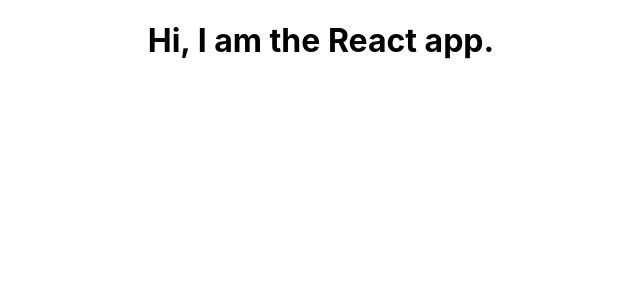
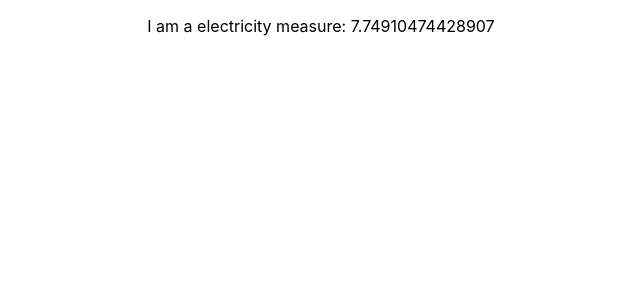
Before and after one commit to zael13/learning_react, a React (Create React App) app: page / in a window 1280 px wide. Shown: the top 300 px of the page, without its empty margins (319-959 px from the left). Built offline with nearby package versions, Linux system fonts and the light colour scheme; the HTML template or start-up script is replaced by a standard one.

Commit message:
add measure component

```diff
--- a/src/App.js
+++ b/src/App.js
@@ -1,11 +1,12 @@
 import { Component } from 'react';
 import './App.css';
+import Measure from './Measure/Measure';
 
 class App extends Component {
   render() {
     return (
       <div className="App">
-        <h1> Hi, I am the React app.</h1>
+        <Measure name="electricity" />
       </div>
     );
   }
--- /dev/null
+++ b/src/Measure/Measure.js
@@ -0,0 +1,6 @@
+const measure = (props) => {
+    const value = Math.random() * 10
+    return <p> I am a {props.name} measure: {value} </p>
+}
+
+export default measure;
```
